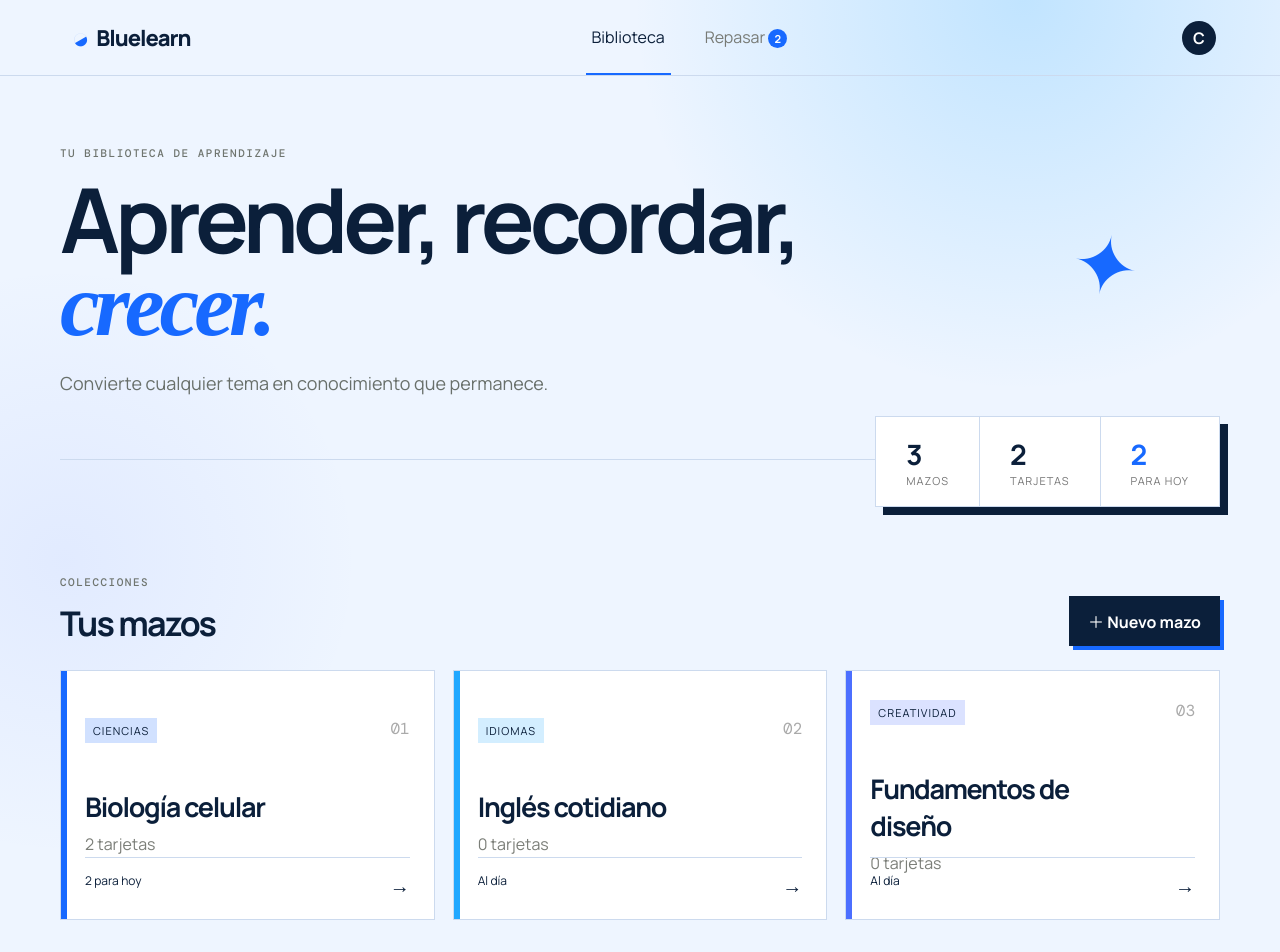
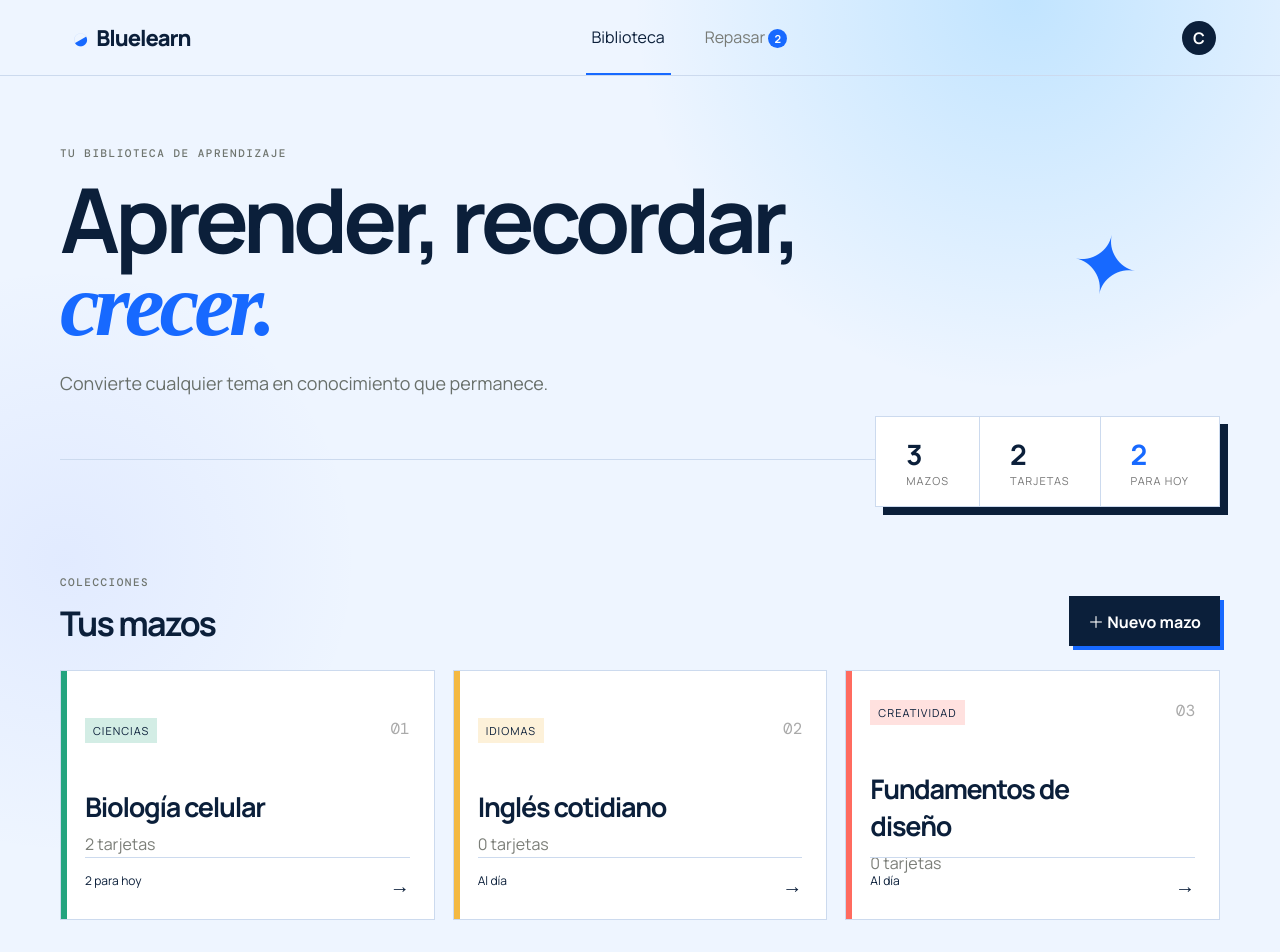
Before and after one commit to kai-bot-claralid/bluelearn, a React (Vite) app: page / in a window 1280 px wide. Shown: the top 952 px of the page. Built offline with nearby package versions, Linux system fonts and the light colour scheme; a web font is replaced by a local one.

Commit message:
Use distinct colors for deck categories

```diff
--- a/src/App.tsx
+++ b/src/App.tsx
@@ -22,18 +22,18 @@ type Deck = {
 }
 
 const DAY = 86_400_000
-const COLORS = ['#1769ff', '#21a8ff', '#4c6fff', '#00a6a6', '#183b66']
+const COLORS = ['#1769ff', '#ff6b5f', '#f4b942', '#24a47f', '#8b5cf6']
 
 const starterDecks: Deck[] = [
   {
-    id: 'biology', title: 'Biología celular', category: 'Ciencias', color: '#1769ff',
+    id: 'biology', title: 'Biología celular', category: 'Ciencias', color: '#24a47f',
     cards: [
       { id: 'mitochondria', front: '¿Cuál es la función de la mitocondria?', back: 'Producir ATP mediante la respiración celular.', description: 'Es el orgánulo que convierte la energía química de los nutrientes en energía utilizable por la célula.', image: 'https://upload.wikimedia.org/wikipedia/commons/1/1a/Mitochondria%2C_mammalian_lung_-_TEM.jpg', nextReview: new Date().toISOString(), interval: 0, ease: 2.5 },
       { id: 'membrane', front: '¿Qué modelo explica la membrana celular?', back: 'El modelo de mosaico fluido.', description: 'Describe una bicapa de fosfolípidos donde proteínas y otras moléculas pueden moverse lateralmente.', nextReview: new Date().toISOString(), interval: 0, ease: 2.5 },
     ],
   },
-  { id: 'english', title: 'Inglés cotidiano', category: 'Idiomas', color: '#21a8ff', cards: [] },
-  { id: 'design', title: 'Fundamentos de diseño', category: 'Creatividad', color: '#4c6fff', cards: [] },
+  { id: 'english', title: 'Inglés cotidiano', category: 'Idiomas', color: '#f4b942', cards: [] },
+  { id: 'design', title: 'Fundamentos de diseño', category: 'Creatividad', color: '#ff6b5f', cards: [] },
 ]
 
 function uid() { return crypto.randomUUID() }
```
